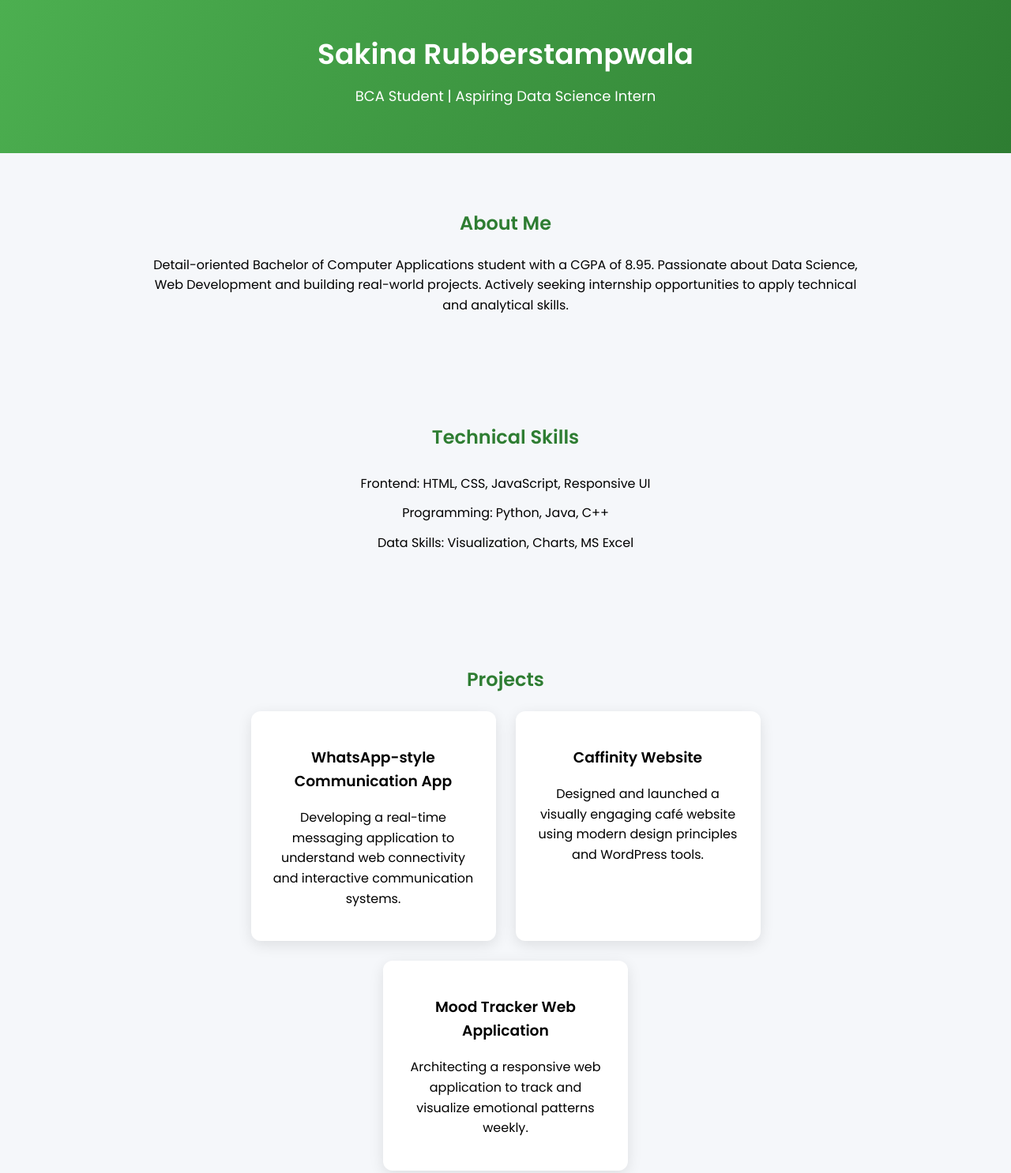
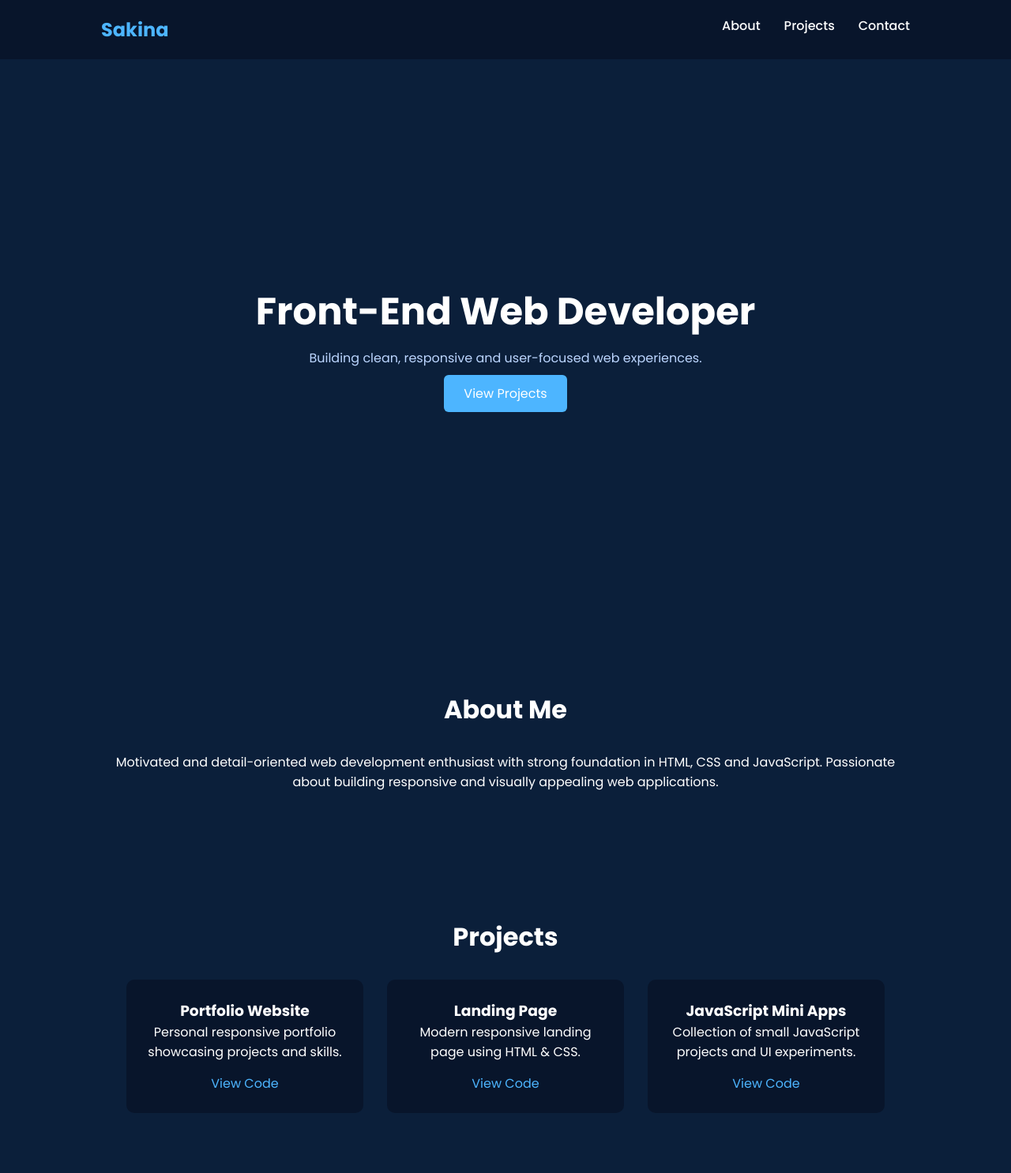
Before and after one commit to Sakina-1504/portfolio-website, a plain HTML site: page index.html in a window 1280 px wide. Shown: the top 1486 px of the page at 79% size. Drawn offline with Linux system fonts and the light colour scheme.

Commit message:
Navy blue professional theme

```diff
--- a/index.html
+++ b/index.html
@@ -1,79 +1,83 @@
 <!DOCTYPE html>
-<html>
+<html lang="en">
 <head>
-  <title>Sakina Rubberstampwala | Portfolio</title>
+    <meta charset="UTF-8">
+    <meta name="viewport" content="width=device-width, initial-scale=1.0">
+    <title>Sakina | Web Developer</title>
 
     <!-- Google Font -->
-  <link href="https://fonts.googleapis.com/css2?family=Poppins:wght@300;400;600&display=swap" rel="stylesheet">
+    <link href="https://fonts.googleapis.com/css2?family=Poppins:wght@300;400;500;600;700&display=swap" rel="stylesheet">
 
     <link rel="stylesheet" href="style.css">
 </head>
 
 <body>
 
-<header>
-  <h1>Sakina Rubberstampwala</h1>
-  <p>BCA Student | Aspiring Data Science Intern</p>
-</header>
+<!-- NAVBAR -->
+<nav class="navbar">
+    <h1 class="logo">Sakina</h1>
+    <ul>
+        <li><a href="#about">About</a></li>
+        <li><a href="#projects">Projects</a></li>
+        <li><a href="#contact">Contact</a></li>
+    </ul>
+</nav>
 
-<section id="about">
+<!-- HERO -->
+<section class="hero">
+    <div class="hero-text">
+        <h2>Front-End Web Developer</h2>
+        <p>Building clean, responsive and user-focused web experiences.</p>
+        <a href="#projects" class="btn">View Projects</a>
+    </div>
+</section>
+
+<!-- ABOUT -->
+<section id="about" class="section">
     <h2>About Me</h2>
     <p>
-    Detail-oriented Bachelor of Computer Applications student with a CGPA of 8.95.
-    Passionate about Data Science, Web Development and building real-world projects.
-    Actively seeking internship opportunities to apply technical and analytical skills.
+        Motivated and detail-oriented web development enthusiast with strong
+        foundation in HTML, CSS and JavaScript. Passionate about building
+        responsive and visually appealing web applications.
     </p>
 </section>
 
-<section id="skills">
-  <h2>Technical Skills</h2>
-  <ul>
-    <li>Frontend: HTML, CSS, JavaScript, Responsive UI</li>
-    <li>Programming: Python, Java, C++</li>
-    <li>Data Skills: Visualization, Charts, MS Excel</li>
-  </ul>
-</section>
-
-<section id="projects">
+<!-- PROJECTS -->
+<section id="projects" class="section">
     <h2>Projects</h2>
 
-  <div class="project-container">
+    <div class="projects-container">
+
         <div class="project-card">
-      <h3>WhatsApp-style Communication App</h3>
-      <p>Developing a real-time messaging application to understand web connectivity and interactive communication systems.</p>
+            <h3>Portfolio Website</h3>
+            <p>Personal responsive portfolio showcasing projects and skills.</p>
+            <a href="https://github.com/Sakina-1504" target="_blank">View Code</a>
         </div>
 
         <div class="project-card">
-      <h3>Caffinity Website</h3>
-      <p>Designed and launched a visually engaging café website using modern design principles and WordPress tools.</p>
+            <h3>Landing Page</h3>
+            <p>Modern responsive landing page using HTML & CSS.</p>
+            <a href="https://github.com/Sakina-1504" target="_blank">View Code</a>
         </div>
 
         <div class="project-card">
-      <h3>Mood Tracker Web Application</h3>
-      <p>Architecting a responsive web application to track and visualize emotional patterns weekly.</p>
+            <h3>JavaScript Mini Apps</h3>
+            <p>Collection of small JavaScript projects and UI experiments.</p>
+            <a href="https://github.com/Sakina-1504" target="_blank">View Code</a>
         </div>
+
     </div>
 </section>
 
-<section id="education">
-  <h2>Education</h2>
-  <p>Bachelor of Computer Applications</p>
-  <p>GH Raisoni Skill Tech University, Nagpur</p>
-  <p>CGPA: 8.95 / 10</p>
-</section>
-
-<section id="contact">
+<!-- CONTACT -->
+<section id="contact" class="section contact">
     <h2>Contact</h2>
-
-  <div class="contact-buttons">
-    <a href="mailto:sakina.b1504@gmail.com" class="btn">Email</a>
-    <a href="https://github.com/Sakina-1504" target="_blank" class="btn">GitHub</a>
-    <a href="https://linkedin.com/in/sakina-rubberstampwala-a62925339" target="_blank" class="btn">LinkedIn</a>
-  </div>
+    <p>Email: sakina@email.com</p>
+    <p>GitHub: github.com/Sakina-1504</p>
 </section>
 
 <footer>
-  <p>© 2026 Sakina Rubberstampwala</p>
+    <p>© 2026 Sakina | Portfolio</p>
 </footer>
 
 </body>
--- a/style.css
+++ b/style.css
@@ -1,83 +1,122 @@
-body {
-  font-family: 'Poppins', sans-serif;
-  margin: 0;
-  background: #f5f7fa;
-  line-height: 1.6;
+*{
+    margin:0;
+    padding:0;
+    box-sizing:border-box;
+    font-family: 'Poppins', sans-serif;
 }
 
-/* Header */
-header {
-  background: linear-gradient(120deg,#4CAF50,#2E7D32);
-  color: white;
-  padding: 40px;
-  text-align: center;
+body{
+    background:#0b1f3a;
+    color:#ffffff;
 }
 
-header h1 { margin: 0; font-size: 36px; }
-header p { margin-top: 10px; font-size: 18px; }
-
-/* Sections */
-section {
-  padding: 50px 20px;
-  text-align: center;
-  max-width: 900px;
-  margin: auto;
+/* NAVBAR */
+.navbar{
+    display:flex;
+    justify-content:space-between;
+    padding:20px 10%;
+    background:#08152b;
+    position:sticky;
+    top:0;
 }
 
-h2 {
-  margin-bottom: 20px;
-  color: #2E7D32;
+.navbar ul{
+    list-style:none;
+    display:flex;
+    gap:30px;
 }
 
-/* Skills */
-ul { list-style: none; padding: 0; }
-li { padding: 6px; }
-
-/* Projects */
-.project-container {
-  display: flex;
-  flex-wrap: wrap;
-  gap: 25px;
-  justify-content: center;
+.navbar a{
+    color:white;
+    text-decoration:none;
+    font-weight:500;
 }
 
-.project-card {
-  background: white;
-  padding: 25px;
-  width: 260px;
-  border-radius: 12px;
-  box-shadow: 0 5px 18px rgba(0,0,0,0.1);
-  transition: 0.4s;
+.logo{
+    font-size:24px;
+    font-weight:700;
+    color:#4db5ff;
 }
 
-.project-card:hover {
-  transform: translateY(-12px) scale(1.03);
+/* HERO */
+.hero{
+    height:90vh;
+    display:flex;
+    justify-content:center;
+    align-items:center;
+    text-align:center;
 }
 
-/* Buttons */
-.contact-buttons { margin-top: 20px; }
-
-.btn {
-  display: inline-block;
-  padding: 12px 24px;
-  margin: 10px;
-  background: #2E7D32;
-  color: white;
-  text-decoration: none;
-  border-radius: 6px;
-  font-weight: bold;
-  transition: 0.3s;
+.hero h2{
+    font-size:48px;
+    margin-bottom:10px;
 }
 
-.btn:hover {
-  background: #1B5E20;
-  transform: scale(1.05);
+.hero p{
+    margin-bottom:20px;
+    color:#bcd6ff;
 }
 
-/* Footer */
-footer {
-  background: #222;
-  color: white;
-  padding: 20px;
-  text-align: center;
+.btn{
+    background:#4db5ff;
+    color:white;
+    padding:12px 25px;
+    text-decoration:none;
+    border-radius:6px;
+    transition:0.3s;
 }
+
+.btn:hover{
+    background:#2e8dd8;
+}
+
+/* SECTIONS */
+.section{
+    padding:80px 10%;
+    text-align:center;
+}
+
+.section h2{
+    margin-bottom:30px;
+    font-size:32px;
+}
+
+/* PROJECTS */
+.projects-container{
+    display:flex;
+    gap:30px;
+    justify-content:center;
+    flex-wrap:wrap;
+}
+
+.project-card{
+    background:#08152b;
+    padding:25px;
+    border-radius:10px;
+    width:300px;
+    transition:0.3s;
+}
+
+.project-card:hover{
+    transform:translateY(-8px);
+}
+
+.project-card a{
+    display:inline-block;
+    margin-top:15px;
+    color:#4db5ff;
+    text-decoration:none;
+}
+
+/* CONTACT */
+.contact p{
+    margin:8px 0;
+}
+
+/* FOOTER */
+footer{
+    text-align:center;
+    padding:20px;
+    background:#08152b;
+    margin-top:50px;
+}
```
Lines whose indentation alone changed are shown as unchanged.
